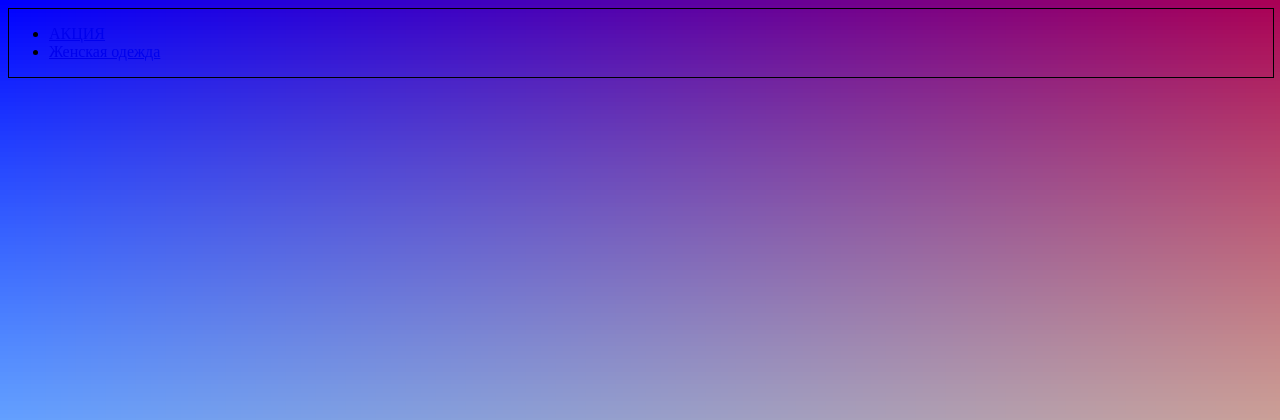
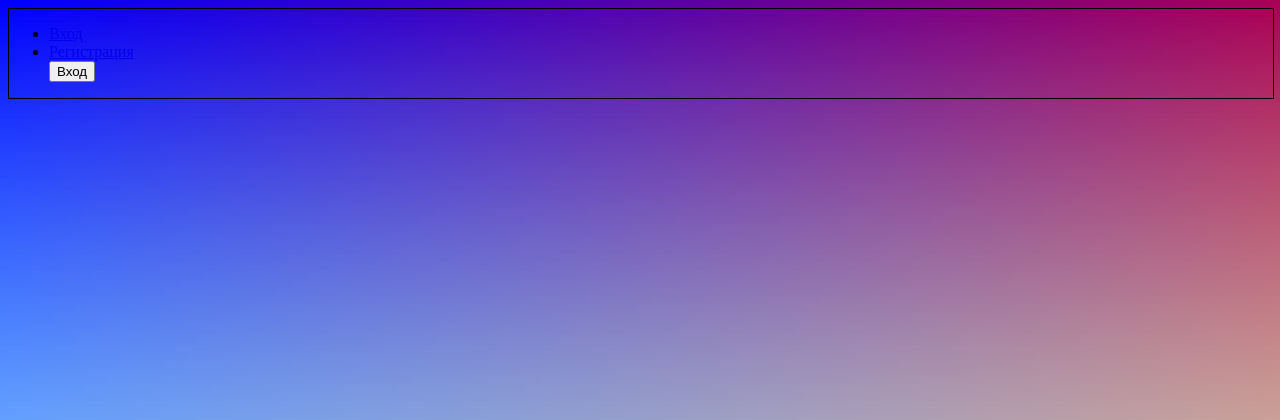
Before and after one commit to YanaGumbatova555/Yana, a PHP site: page /header.php in a window 1280 px wide. Shown: the top 420 px of the page. Run offline with PHP 8.4, Linux system fonts and the light colour scheme.

Commit message:
Update header.php

```diff
--- a/header.php
+++ b/header.php
@@ -6,9 +6,11 @@
 
 <body>
 <div class="header">
+  <a href="/index.php">
 <ul>
-  <li><a href="\index.php"> АКЦИЯ</a></li>
-  <li><a href="\sugnup.php"> Женская одежда</a></li>
+  <li><a href="\index.php"> Вход</a></li>
+  <li><a href="\sugnup.php"> Регистрация</a></li>
+  <input class="dws-submit" type="submit" name="submit" value="Вход">
 </ul>
 </div>
 </body>
```
